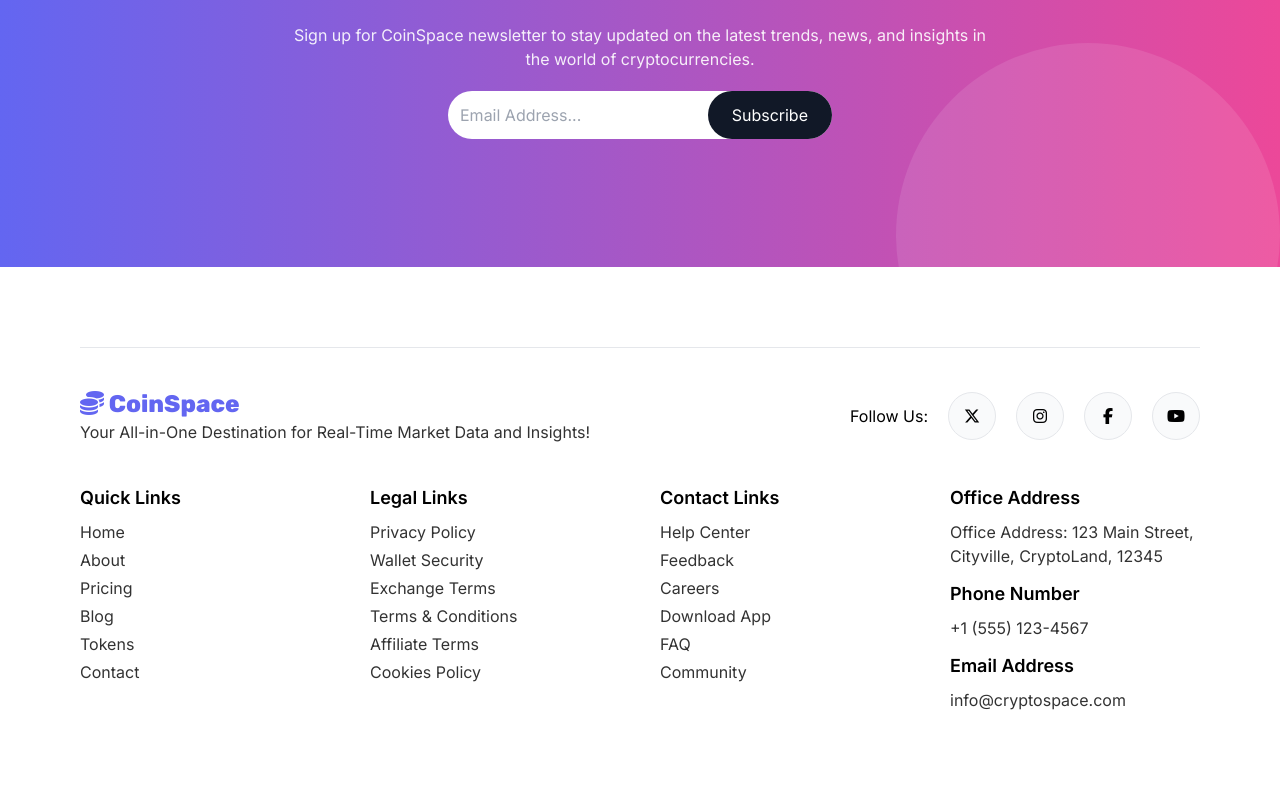
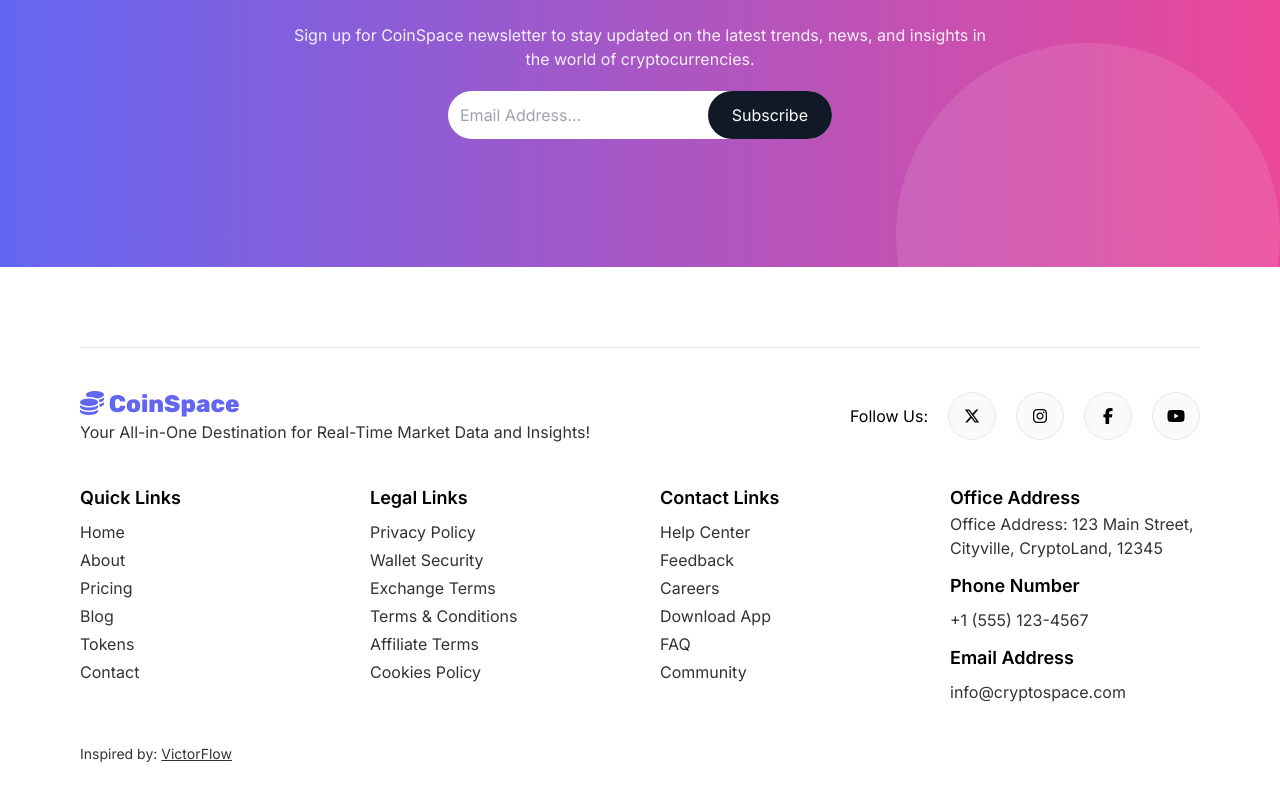
Before and after one commit to srky420/crypto-aggregator-react, a React (Vite) app: page / in a window 1280 px wide. Shown: the part 5605-6405 px from the top of the page. Built offline with nearby package versions, Linux system fonts and the light colour scheme; no server answers.

Commit message:
Add inspired link

```diff
--- a/src/components/globals/Footer.tsx
+++ b/src/components/globals/Footer.tsx
@@ -4,7 +4,7 @@ import { Button } from "./Button"
 
 export const Footer = () => {
     return (
-        <section className="container mx-auto px-5 lg:px-20 xl:px-40 my-10 lg:my-20">
+        <section className="container mx-auto px-5 lg:px-20 xl:px-40 my-10 lg:my-16">
             <hr />
             <div className="flex justify-center md:justify-between gap-5 flex-wrap my-10">
                 <div>
@@ -56,13 +56,17 @@ export const Footer = () => {
                     </ul>
                 </div>
                 <div className="font-inter">
-                    <h3 className="text-lg font-semibold mb-2">Office Address</h3>
+                    <h3 className="text-lg font-semibold">Office Address</h3>
                     <p className="opacity-80 mb-3">Office Address: 123 Main Street, Cityville, CryptoLand, 12345</p>
                     <h3 className="text-lg font-semibold mb-2">Phone Number</h3>
                     <p className="opacity-80 mb-3">+1 (555) 123-4567</p>
                     <h3 className="text-lg font-semibold mb-2">Email Address</h3>
                     <p className="opacity-80">info@cryptospace.com</p>
                 </div>
+                <p className="opacity-80 text-sm font-inter">Inspired by:
+                    <a href="https://www.figma.com/community/file/1218067021903523746/cryptocurrency-webflow-website-template"
+                    rel="noreferrer" target="_blank" className="underline mx-1">VictorFlow</a>
+                </p>
             </div>
         </section>
     )
```
